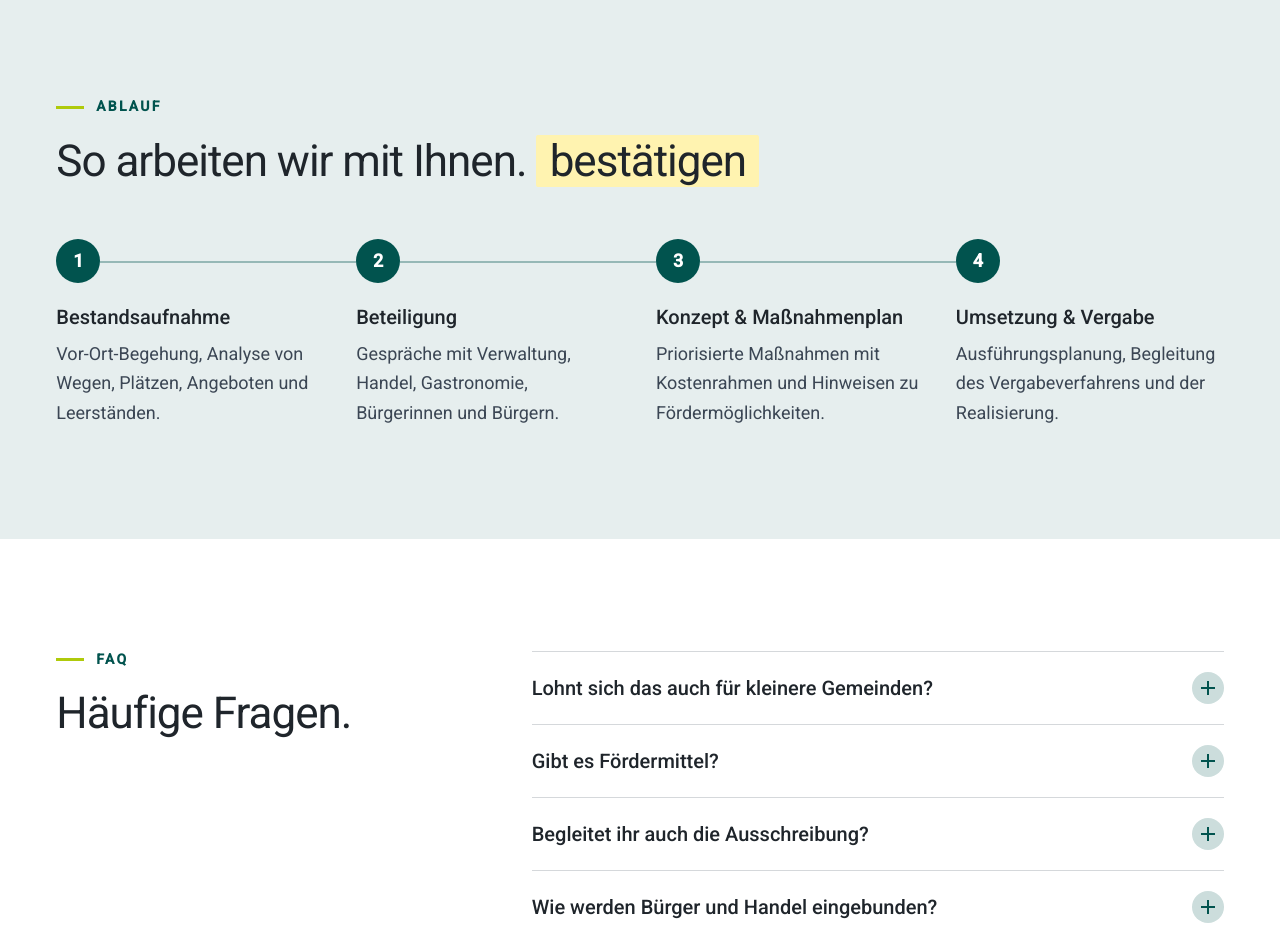
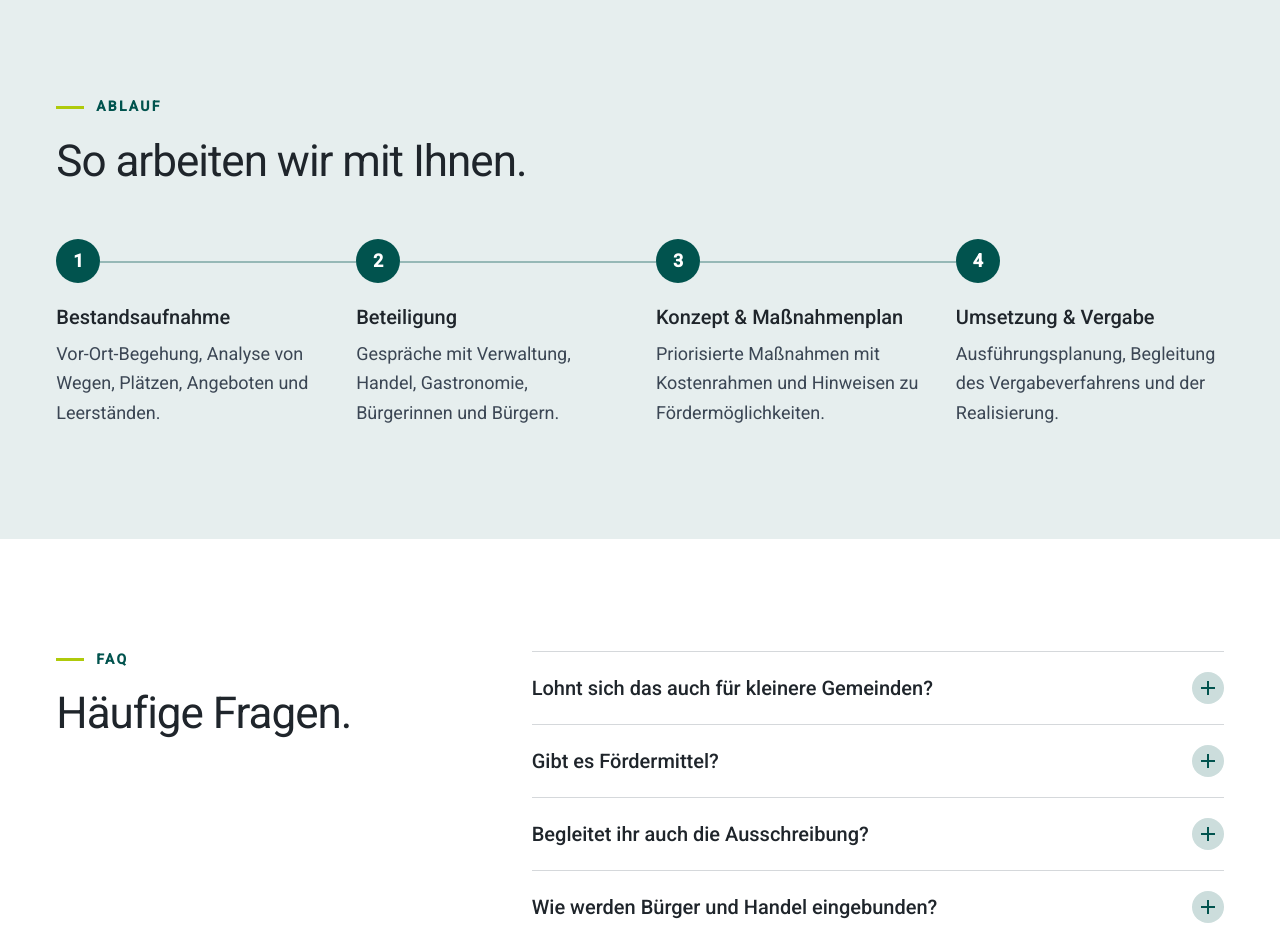
Before and after one commit to opdapeda/city-concepts-landingpages, an Astro site: page /innenstadtbelebung in a window 1280 px wide. Shown: the part 6180-7115 px from the top of the page. Built offline with nearby package versions, Linux system fonts and the light colour scheme; Astro itself is replaced by a stand-in of ours.

Commit message:
Ablauf bestätigt, Todo-Hinweis entfernen
Co-Authored-By: Claude Sonnet 5.5 <noreply@anthropic.com>

```diff
--- a/src/pages/innenstadtbelebung.astro
+++ b/src/pages/innenstadtbelebung.astro
@@ -262,7 +262,7 @@ const nav = [['Handlungsfelder', '#handlungsfelder'], ['Projekte', '#projekte'],
       <div class="container">
         <div class="section-head reveal">
           <p class="eyebrow">Ablauf</p>
-          <h2 id="ablauf-h" class="title">So arbeiten wir mit Ihnen. <span class="todo">bestätigen</span></h2>
+          <h2 id="ablauf-h" class="title">So arbeiten wir mit Ihnen.</h2>
         </div>
         <ol class="steps">
           {ablauf.map((s, i) => (
```
